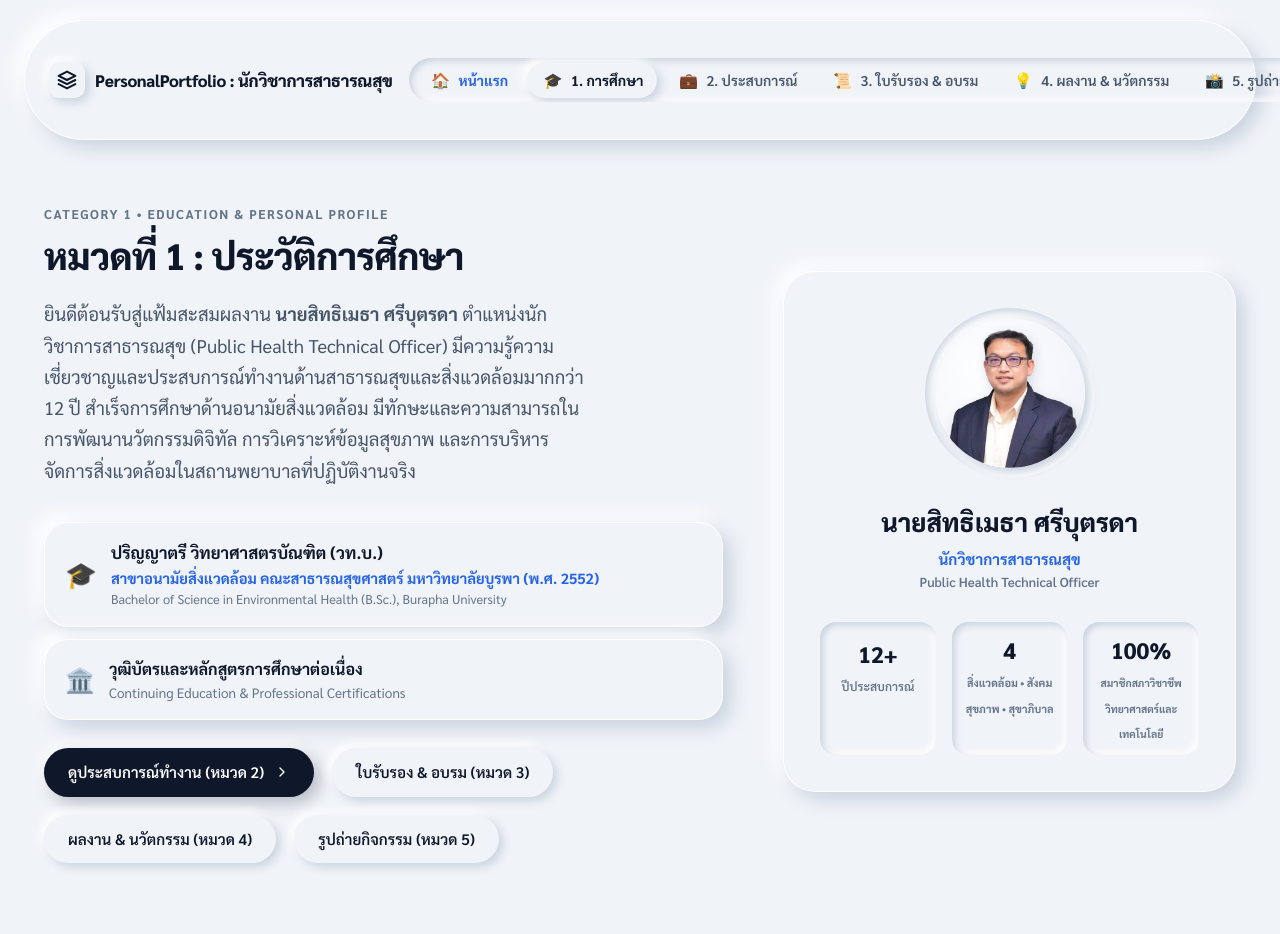
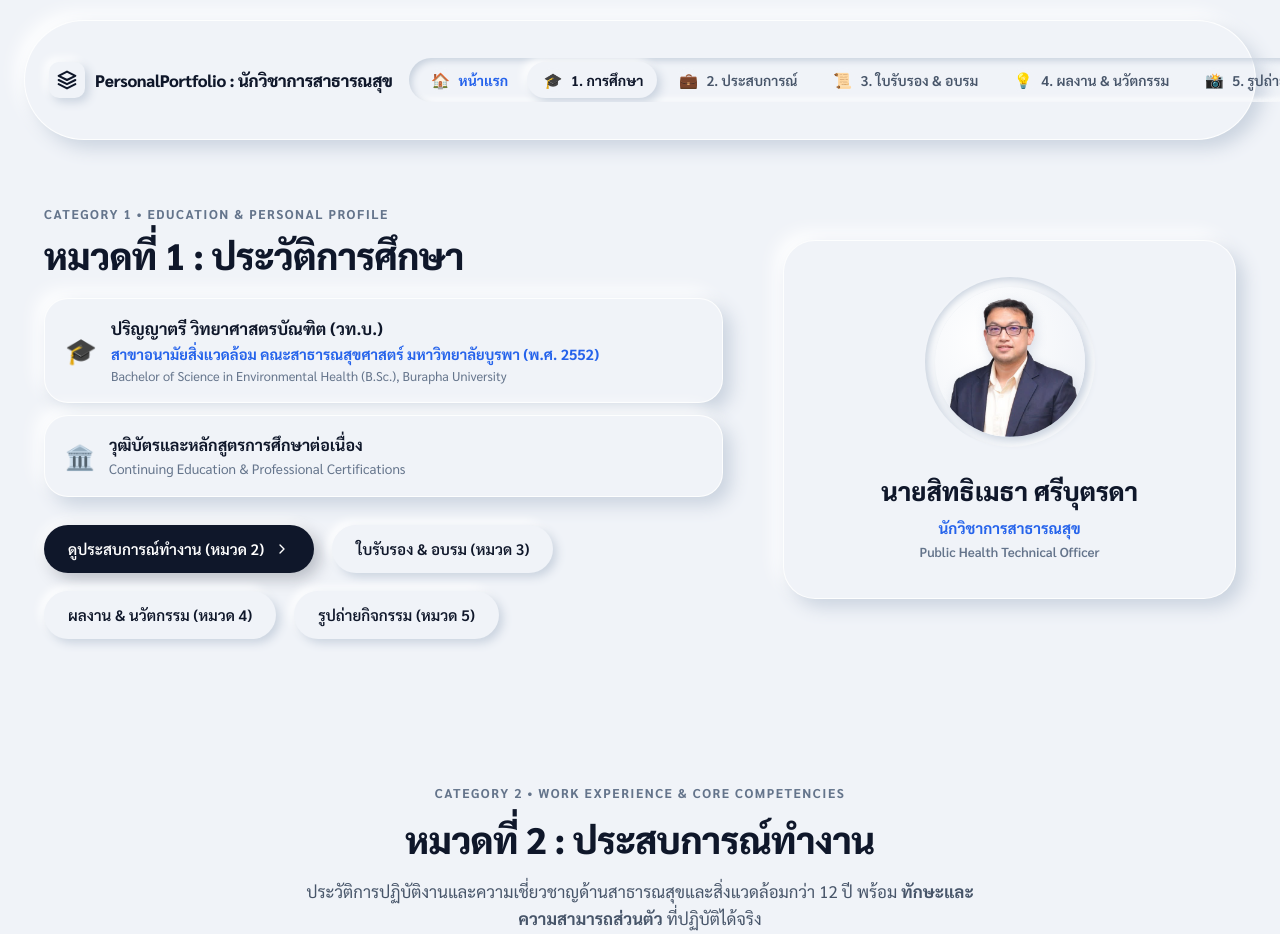
Before and after one commit to sitthimethas-debug/portfolio-sitthimetha, a website: page portfolio.html in a window 1280 px wide. Shown: the top 934 px of the page. Drawn offline with Linux system fonts and the light colour scheme.

Commit message:
Remove intro description text and stat boxes in Category 1

```diff
--- a/portfolio.html
+++ b/portfolio.html
@@ -84,10 +84,7 @@
             <h1 class="section-title" style="text-align: left; margin-bottom: 12px;">หมวดที่ 1 : ประวัติการศึกษา</h1>
           </div>
 
-          <!-- Description -->
-          <p class="hero-desc">
-            ยินดีต้อนรับสู่แฟ้มสะสมผลงาน <strong>นายสิทธิเมธา ศรีบุตรดา</strong> ตำแหน่งนักวิชาการสาธารณสุข (Public Health Technical Officer) มีความรู้ความเชี่ยวชาญและประสบการณ์ทำงานด้านสาธารณสุขและสิ่งแวดล้อมมากกว่า 12 ปี สำเร็จการศึกษาด้านอนามัยสิ่งแวดล้อม มีทักษะและความสามารถในการพัฒนานวัตกรรมดิจิทัล การวิเคราะห์ข้อมูลสุขภาพ และการบริหารจัดการสิ่งแวดล้อมในสถานพยาบาลที่ปฏิบัติงานจริง
-          </p>
+
 
           <!-- Education Highlights Cards -->
           <div style="display: flex; flex-direction: column; gap: 12px; margin-bottom: 28px;">
@@ -137,22 +134,7 @@
 
             <h2 style="font-size: 1.6rem; font-weight: 800; margin-bottom: 4px;">นายสิทธิเมธา ศรีบุตรดา</h2>
             <p style="font-size: 0.95rem; color: #2563eb; font-weight: 700;">นักวิชาการสาธารณสุข</p>
-            <p style="font-size: 0.82rem; color: var(--text-muted); font-weight: 600; margin-bottom: 14px;">Public Health Technical Officer</p>
-
-            <div class="hero-stats-row">
-              <div class="stat-box">
-                <span class="stat-number">12+</span>
-                <span class="stat-label">ปีประสบการณ์</span>
-              </div>
-              <div class="stat-box" style="padding: 10px 6px;">
-                <span class="stat-number">4</span>
-                <span class="stat-label" style="font-size: 0.68rem; line-height: 1.25; font-weight: 700;">สิ่งแวดล้อม • สังคม<br>สุขภาพ • สุขาภิบาล</span>
-              </div>
-              <div class="stat-box" style="padding: 10px 6px;">
-                <span class="stat-number">100%</span>
-                <span class="stat-label" style="font-size: 0.65rem; line-height: 1.25; font-weight: 700;">สมาชิกสภาวิชาชีพ<br>วิทยาศาสตร์และเทคโนโลยี</span>
-              </div>
-            </div>
+            <p style="font-size: 0.82rem; color: var(--text-muted); font-weight: 600; margin-bottom: 0;">Public Health Technical Officer</p>
           </div>
         </div>
       </div>
```
